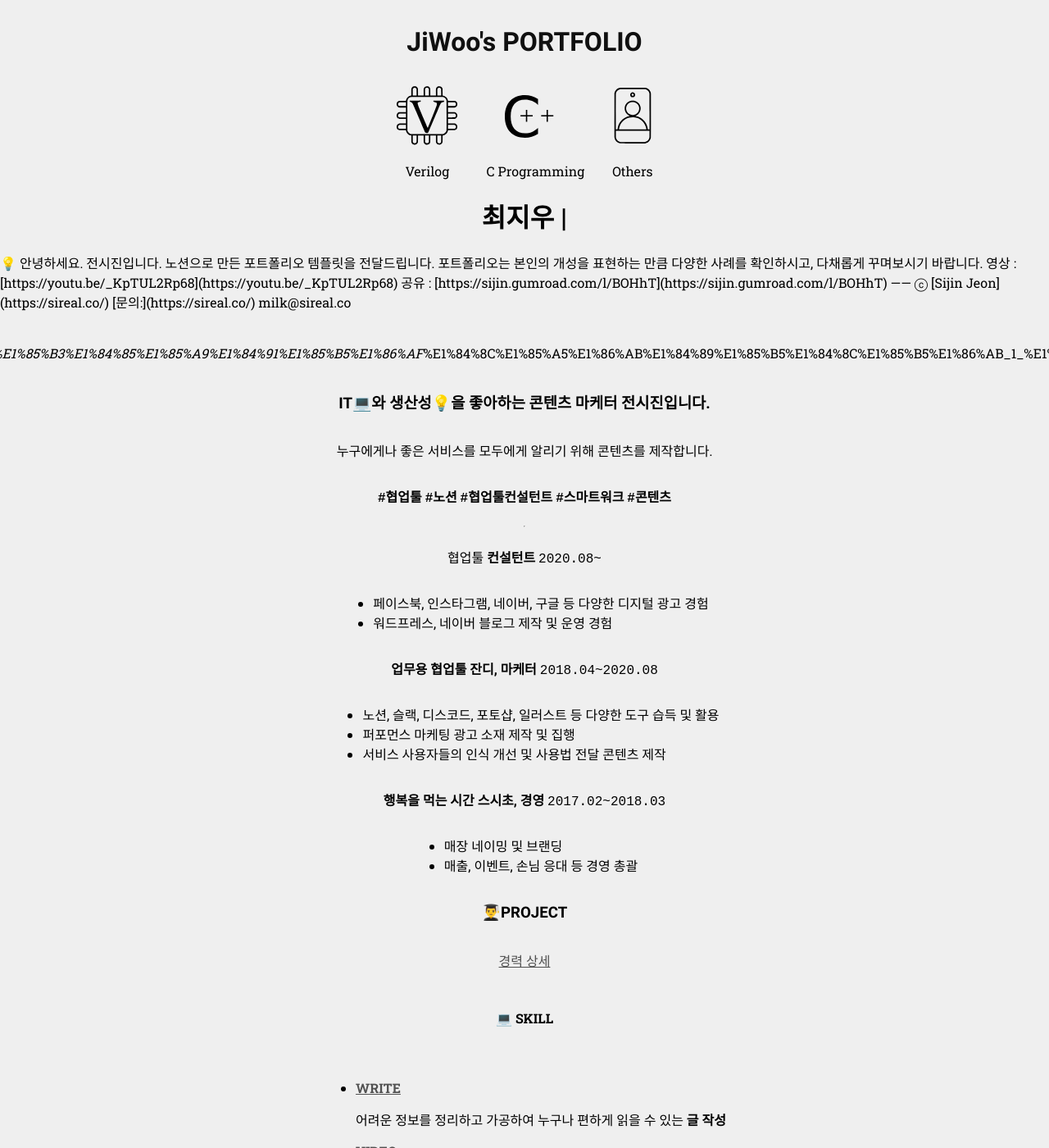
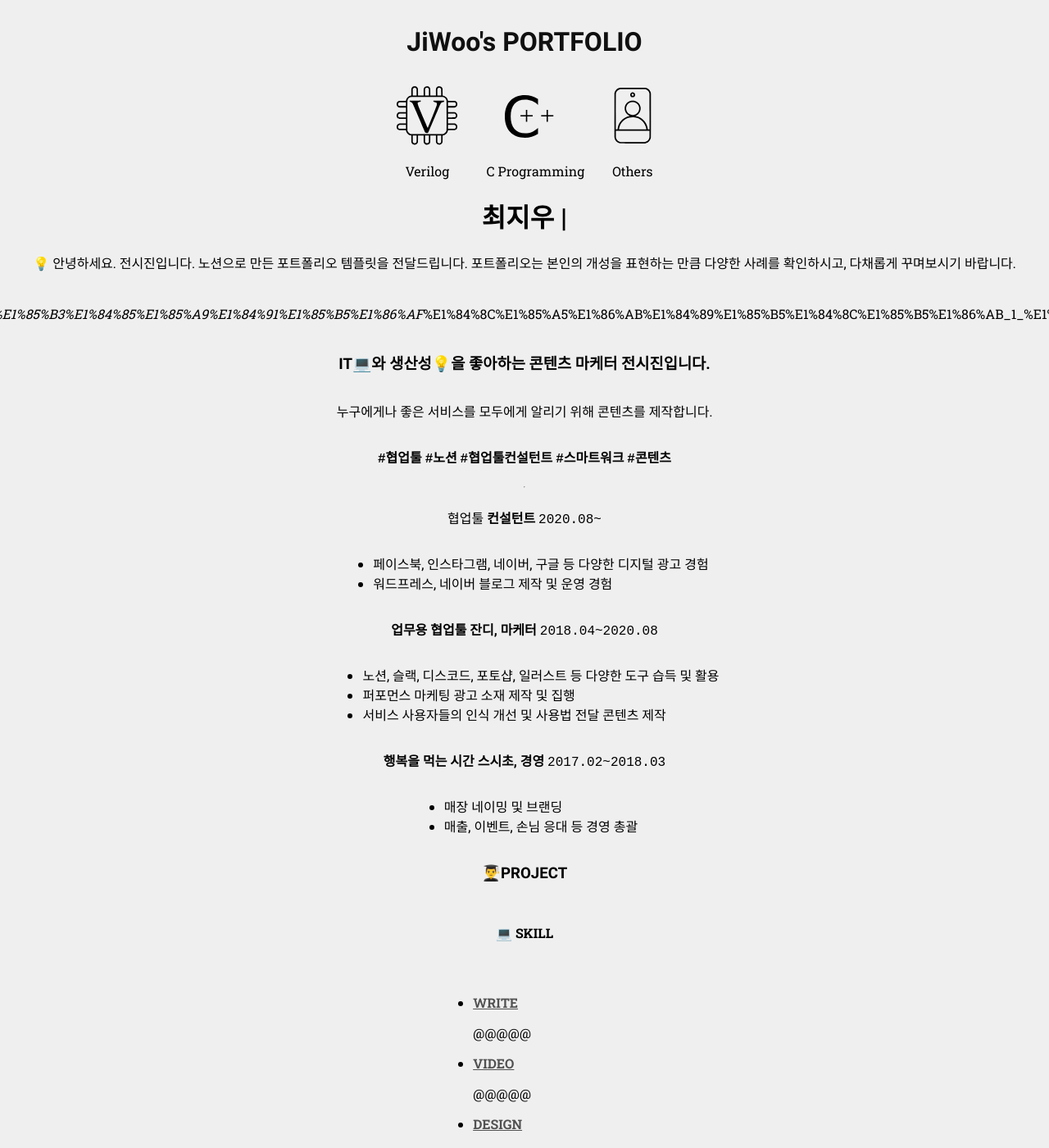
Before and after one commit to choijiwoo0609/choijiwoo0609.github.io, a Jekyll site: the page built from assets/markdown/selfintroduction.md, in a window 1280 px wide and 1400 px high. Shown: the whole window at 82% size. Built offline with Jekyll 4.4.1, drawn with Linux system fonts in a browser that asks for light colours; some of the changed text lies outside the part shown.

Commit message:
Update selfintroduction.md

```diff
--- a/assets/markdown/selfintroduction.md
+++ b/assets/markdown/selfintroduction.md
@@ -9,14 +9,6 @@
 <aside>
 💡 안녕하세요. 전시진입니다. 노션으로 만든 포트폴리오 템플릿을 전달드립니다.
 포트폴리오는 본인의 개성을 표현하는 만큼 다양한 사례를 확인하시고, 다채롭게 꾸며보시기 바랍니다.
-
-영상 : [https://youtu.be/_KpTUL2Rp68](https://youtu.be/_KpTUL2Rp68)
-공유 : [https://sijin.gumroad.com/l/BOHhT](https://sijin.gumroad.com/l/BOHhT)
-
-——
-ⓒ [Sijin Jeon](https://sireal.co/)
-[문의:](https://sireal.co/) milk@sireal.co
-
 </aside>
 
 ![[강사프로필] 전시진_1_원형.JPG](%E1%84%80%E1%85%A1%E1%86%BC%E1%84%89%E1%85%A1%E1%84%91%E1%85%B3%E1%84%85%E1%85%A9%E1%84%91%E1%85%B5%E1%86%AF_%E1%84%8C%E1%85%A5%E1%86%AB%E1%84%89%E1%85%B5%E1%84%8C%E1%85%B5%E1%86%AB_1_%E1%84%8B%E1%85%AF%E1%86%AB%E1%84%92%E1%85%A7%E1%86%BC.jpg)
@@ -49,30 +41,29 @@
 
 ### **👨‍🎓PROJECT**
 
-[경력 상세](%E1%84%80%E1%85%A7%E1%86%BC%E1%84%85%E1%85%A7%E1%86%A8%20%E1%84%89%E1%85%A1%E1%86%BC%E1%84%89%E1%85%A6%202158a4380929816ea2d4f95bc9d7e389.csv)
 
 > **💻 SKILL**
 >
 
 - [**WRITE**](https://brunch.co.kr/@sijin90)
 
-    어려운 정보를 정리하고 가공하여 누구나 편하게 읽을 수 있는 **글 작성**
+    @@@@@
 
 - [**VIDEO**](http://sireal.co/)
 
-    파이널컷을 통한 기초 편집 스킬 보유, 인터뷰 영상 제작 **가능**
+    @@@@@
 
 - [**DESIGN**](https://blog.naver.com/sijin810)
 
-    디자이너와 최소한의 소통을 위한 illustrator, Photoshop 스킬 **보유**
+    @@@@@
 
 - [**COMMUNITY**](https://www.facebook.com/groups/notion.so)
 
-    페이스북 그룹 0명에서 27K 이상으로 키워낸 운영 **노하우**
+    @@@@@
 
 - [**LECTURE**](https://www.instagram.com/sijin.me/)
 
-    강의 및 컨설팅 100회 이상으로 다져진 교육 **스킬**
+    @@@@@
 
 
 - NOTION
@@ -112,4 +103,4 @@
 
 Last update : 2022년 3월 7일
 
-![](https://hits.seeyoufarm.com/api/count/incr/badge.svg?url=https%3A%2F%2Fwww.notion.so%2Fsijin%2FSireal-db49382f01d940b3b78cb5d61fb1cefe&count_bg=%232B39CE&title_bg=%23555555&icon=socket-dot-io.svg&icon_color=%23E7E7E7&title=VIEW&edge_flat=false)
+![@@@](https://hits.seeyoufarm.com/api/count/incr/badge.svg?url=https%3A%2F%2Fwww.notion.so%2Fsijin%2FSireal-db49382f01d940b3b78cb5d61fb1cefe&count_bg=%232B39CE&title_bg=%23555555&icon=socket-dot-io.svg&icon_color=%23E7E7E7&title=VIEW&edge_flat=false)
```
